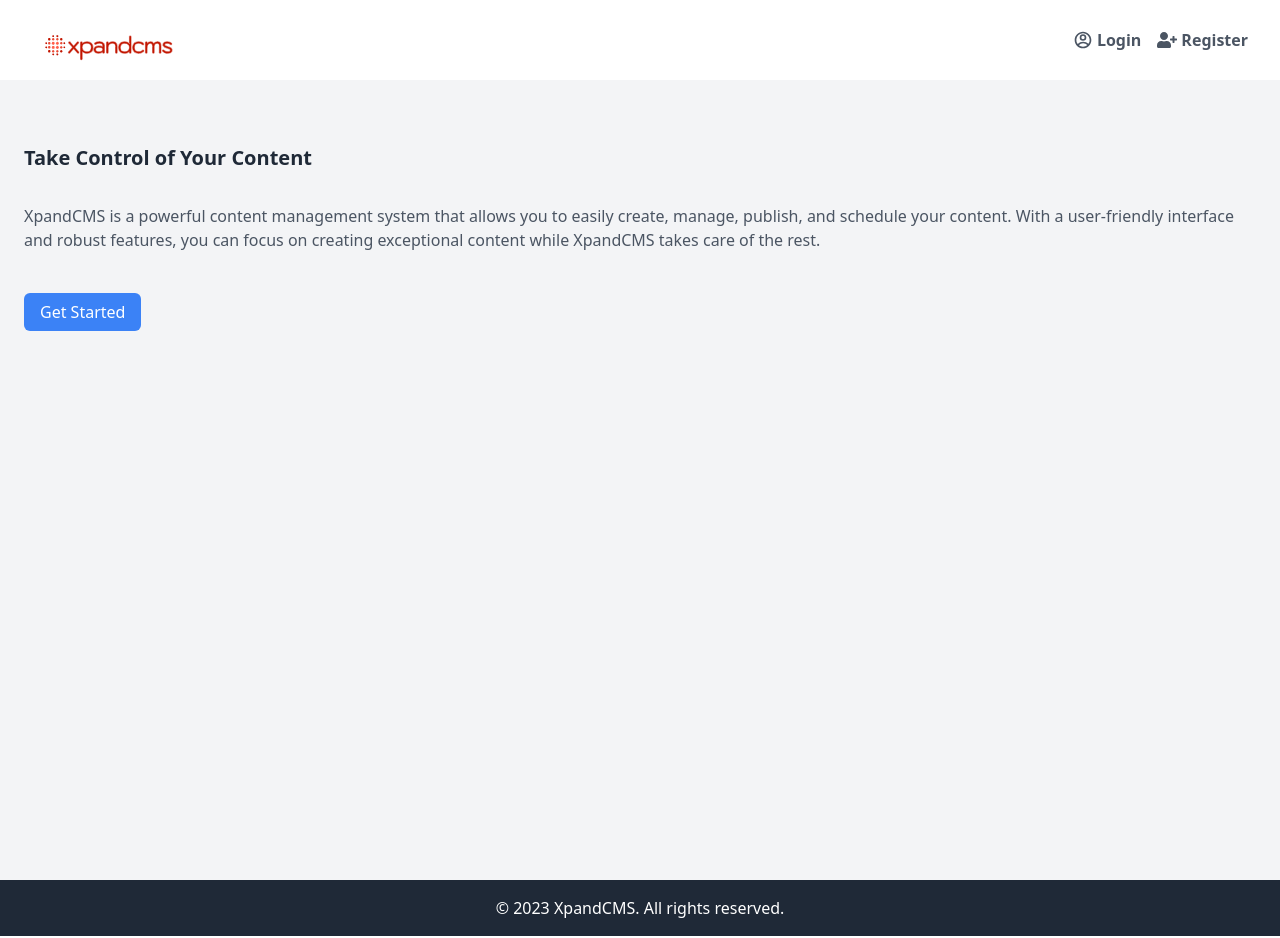
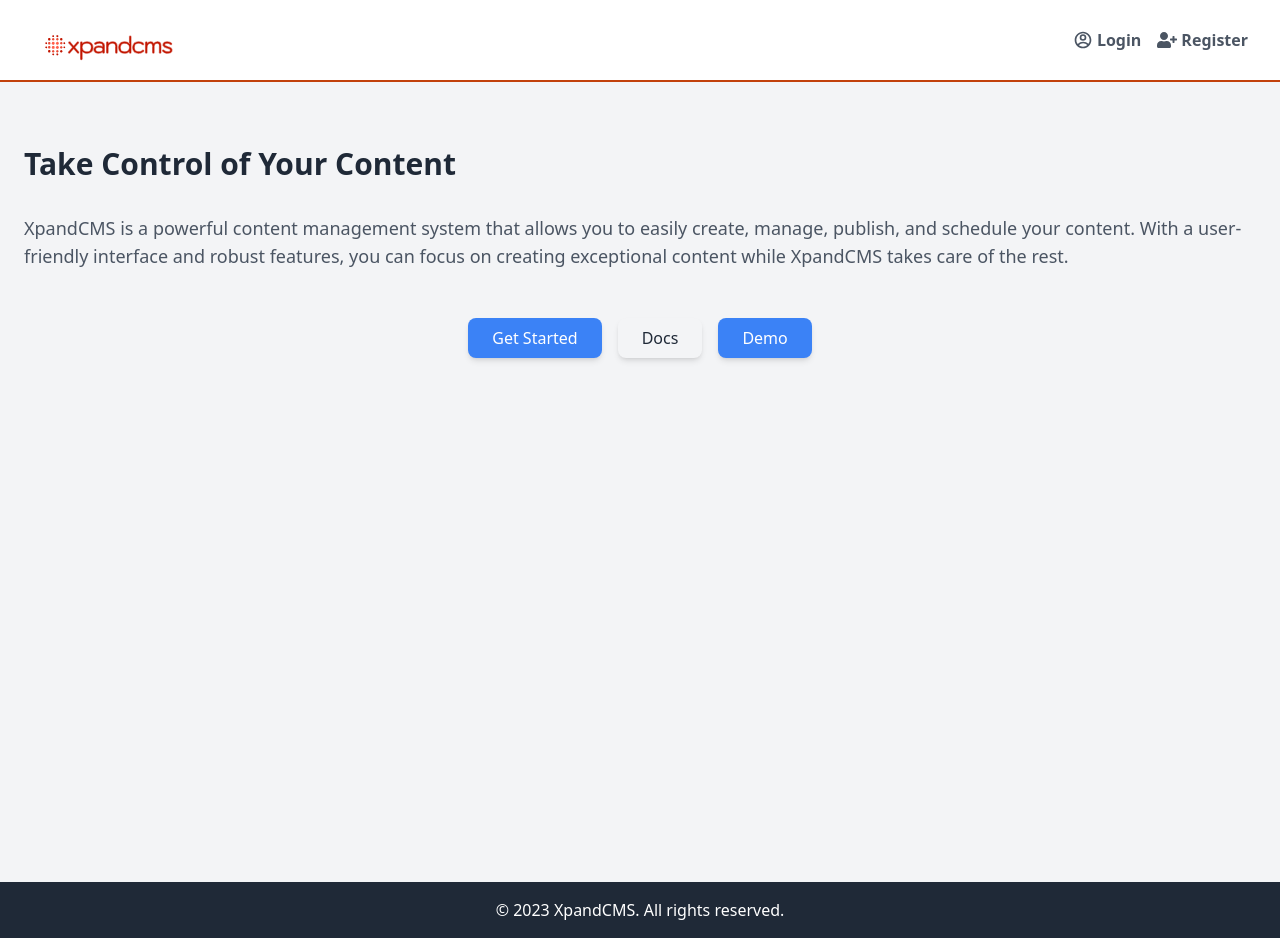
Before and after one commit to BaloyiTK/cms_frontend, a React (Create React App) app: page / in a window 1280 px wide. Built offline with nearby package versions, Linux system fonts and the light colour scheme; no server answers.

Commit message:
changed logo

```diff
--- a/package.json
+++ b/package.json
@@ -25,6 +25,7 @@
     "react-router-dom": "^6.14.1",
     "react-scripts": "5.0.1",
     "react-spinners": "^0.13.8",
+    "react-spring": "^9.7.2",
     "react-toastify": "^9.1.3",
     "tailwindcss": "^3.3.2",
     "web-vitals": "^2.1.4"
--- a/src/components/Home.jsx
+++ b/src/components/Home.jsx
@@ -11,7 +11,6 @@ const HomePage = () => {
   const [projectsLoading, setProjectsLoadingState] = useState(false);
   const [cachedData, setCachedData] = useState(null);
 
-  // Color the variable names and function names for better readability
   const handleProjectsLoading = useCallback((loadingState) => {
     setProjectsLoadingState(loadingState);
   }, []);
@@ -51,21 +50,35 @@ const HomePage = () => {
   const renderLoggedOut = useMemo(
     () => (
       <main className="min-h-screen max-w-7xl mx-auto py-16 px-6">
-        <h1 className="text-xl font-bold text-gray-800 mb-8">
+        <h1 className="text-3xl font-semibold text-gray-800 mb-8">
           Take Control of Your Content
         </h1>
-        <p className="text-base text-gray-600 mb-12">
+        <p className="text-lg text-gray-600 mb-12">
           XpandCMS is a powerful content management system that allows you to
           easily create, manage, publish, and schedule your content. With a
           user-friendly interface and robust features, you can focus on creating
           exceptional content while XpandCMS takes care of the rest.
         </p>
-        <Link
-          to="/register"
-          className="text-white bg-blue-500 hover:bg-blue-600 py-2 px-4 rounded-md"
-        >
-          Get Started
-        </Link>
+        <div className="flex justify-center space-x-4">
+          <Link
+            to="/register"
+            className="text-white bg-blue-500 hover:bg-blue-600 py-2 px-6 rounded-lg shadow-md transition duration-300 ease-in-out transform hover:scale-105"
+          >
+            Get Started
+          </Link>
+          <Link
+            to="/register"
+            className="text-gray-800 bg-gray-100 hover:bg-gray-200 py-2 px-6 rounded-lg shadow-md transition duration-300 ease-in-out transform hover:scale-105"
+          >
+            Docs
+          </Link>
+          <Link
+            to="/documentation"
+            className="text-white bg-blue-500 hover:bg-blue-600 py-2 px-6 rounded-lg shadow-md transition duration-300 ease-in-out transform hover:scale-105"
+          >
+            Demo
+          </Link>
+        </div>
       </main>
     ),
     []
--- a/src/components/NavBar.jsx
+++ b/src/components/NavBar.jsx
@@ -152,7 +152,7 @@ const NavBar = () => {
   );
 
   return (
-    <header className="shadow bg-white h-22">
+    <header className="shadow bg-white h-22 border-b-2 border-orange-700">
       <nav className="flex justify-between items-center w-[95%] mx-auto h-20">
         <Link
           to="/"
```
Also changed, not shown: 1 other file (tests, documents, lock files or other folders).
